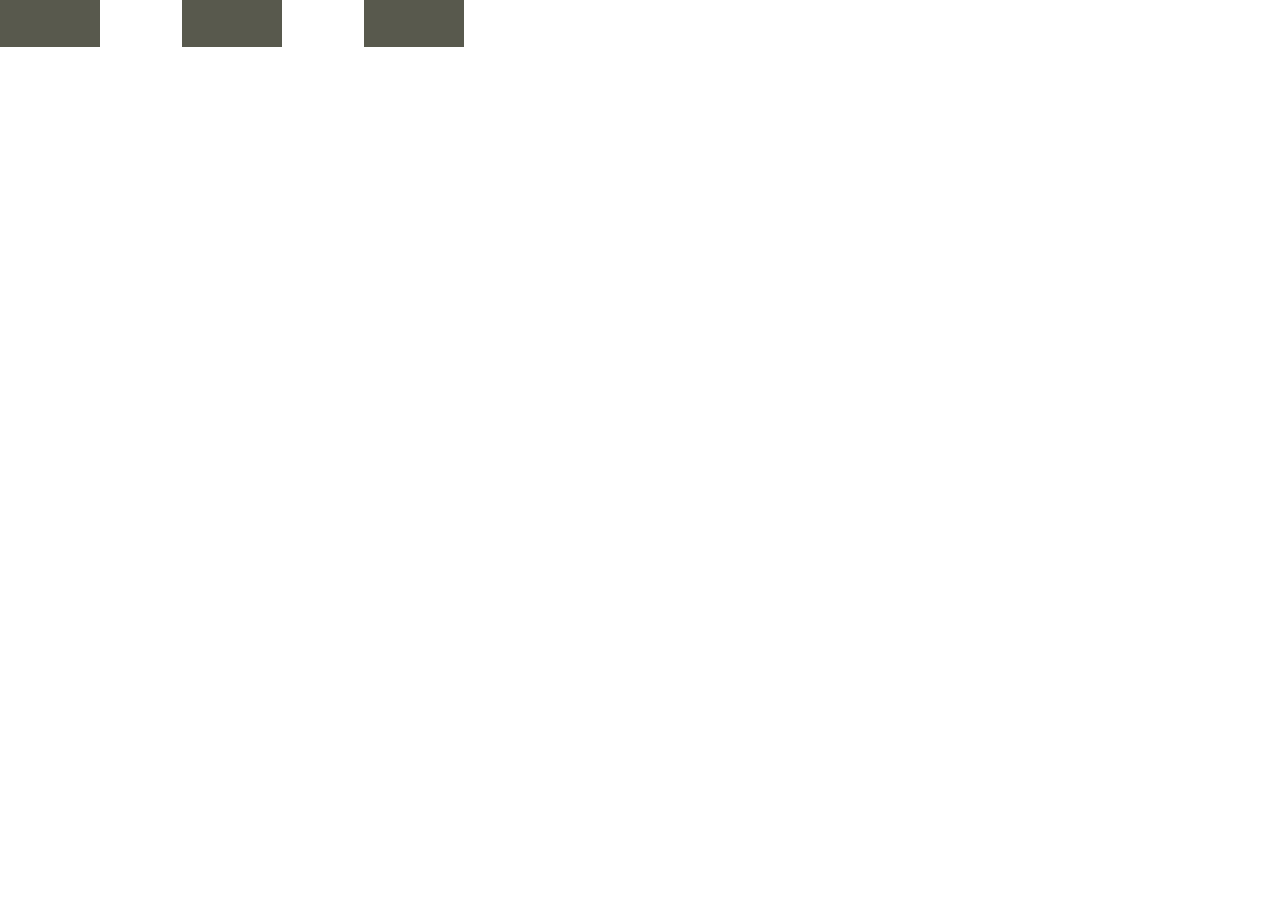
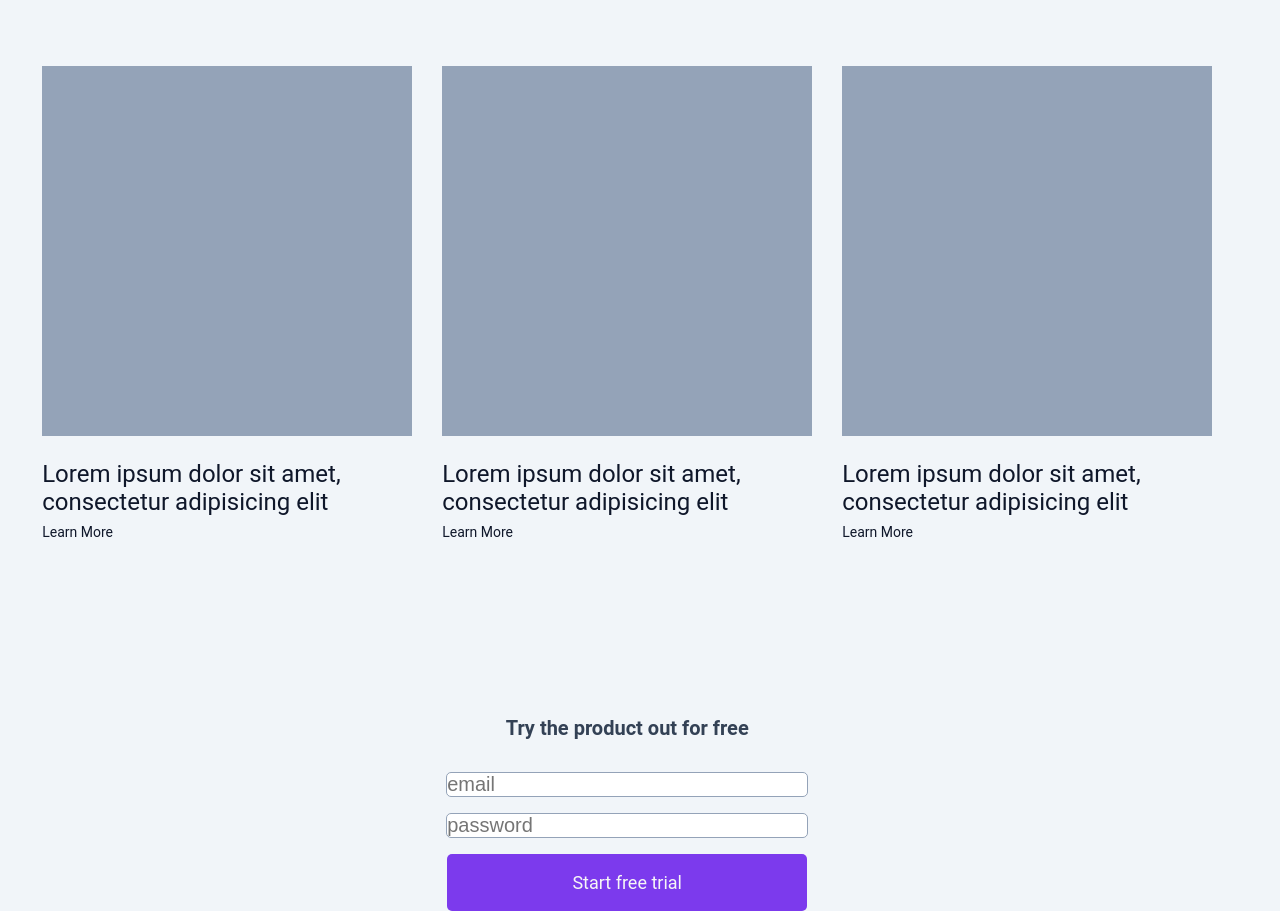
Before and after one commit to flavioacouto/desafio__1, a plain HTML site: page index.html in a window 1280 px wide. Shown: the part 860-1771 px from the top of the page. Before the commit the page ends 907 px from the top, so only its background shows below. Drawn offline with Linux system fonts and the light colour scheme; a web font is replaced by a local one.

Commit message:
atualizado

```diff
--- a/index.html
+++ b/index.html
@@ -5,6 +5,7 @@
     <meta http-equiv="X-UA-Compatible" content="IE=edge">
     <meta name="viewport" content="width=device-width, initial-scale=1.0">
     <link rel="stylesheet" href="styles/style.css">
+    <link rel="stylesheet" href="@import url('https://fonts.googleapis.com/css2?family=Roboto:wght@300;400;500;700;900&display=swap')">
     <title>Desafio</title>
 </head>
 <body>
@@ -20,6 +21,7 @@
             <a class="links__botao" href="#">Sign Up</a>
         </nav>
     </header>
+    <main>
         <section class="best__value">
             <h1 class="titulo__principal">Your Best Value Proposition</h1>
             <p class="best__value__paragrafo">Lorem ipsum, dolor sit amet consectetur adipisicing elit. Ea corrupti dolorem cum deleniti. Asperiores quia quis rerum tenetur facere id impedit quam cum rem soluta et porro non, nulla aliquam.</p>
@@ -31,17 +33,42 @@
                     <div class="bola3"></div>
             </div>
         </section>
-    </section>
+    </main>
+
     <section class="best__value__secundaria">
         <h2 class="titulo__secundario">Your Best Value Proposition</h2>
         <p class="best__value__secundaria__paragrafo">Lorem ipsum, dolor sit amet consectetur adipisicing elit. Ea corrupti dolorem cum deleniti. Asperiores quia quis rerum tenetur facere.</p>
-        <section class="best__value__quadrados">
+        <section class="best__value__secundaria__quadrados">
+            <section class="best__value__quadrado1">
                 <div class="best__value__espaco__quadrado1"></div>
-            <p>Learn More</p>
+                <p class="best__value__quadrado1__texto">Lorem ipsum dolor sit amet, <br>consectetur adipisicing elit</p>
+                <p class= "best__value__quadrado1__leia__mais">Learn More</p>
+            </section>
+            <section class="best__value__quadrado2">
                 <div class="best__value__espaco__quadrado2"></div>
-            <p>Learn More</p>
+                <p class="best__value__quadrado1__texto">Lorem ipsum dolor sit amet, <br>consectetur adipisicing elit</p>
+                <p class= "best__value__quadrado1__leia__mais">Learn More</p>
+            </section>
+            <section class="best__value__quadrado3">
                 <div class="best__value__espaco__quadrado3"></div>
-            <p>Learn More</p>
+                <p class="best__value__quadrado1__texto">Lorem ipsum dolor sit amet, <br>consectetur adipisicing elit</p>
+                <p class= "best__value__quadrado1__leia__mais">Learn More</p>
+            </section>
+        </section>
+    <section class="formulario">
+        <form action="#" method="post" autocomplete="on">
+                <fieldset class="formulario">
+                    <h3>Try the product out for free</h3>
+                    <p class="formulario__email">
+                        <label for="iemail"></label>
+                        <input type="email" name="email" class="botao__email" id="iemail" autocomplete="email" required placeholder="email">
+                    </p>
+                    <p class="formulario__senha">
+                        <input type="password" name="password" class="botao__senha" id="ipassword" autocomplete="password" required placeholder="password">
+                    </p>
+                    <a class="links__botao__getstarted" href="#">Start free trial</a>
+                </fieldset>
+        </form>
         </section>
     </section>
 
--- a/styles/style.css
+++ b/styles/style.css
@@ -1,13 +1,15 @@
 :root {
     --cor-primaria: #000000;
     --cor-secundaria: #F6F6F6;
-    --cor-terciaria_1: #58594D;
-    --cor-terciaria_2: #BFAF8F;
-    --cor-terciaria_3: #A69C8A;
-    --cor-terciaria_4: #dfdfdf;
-    --cor-terciaria_5: #8b0ff8b7;
+    --cor-terciaria_1: #94A3B8;
+    --cor-terciaria_2:#334155;
+    --cor-terciaria_3: #F1F5F9;
+    --cor-terciaria_4: #0F172A;
+    --cor-terciaria_5: #7C3AED;
+    --cor-terciaria_6: #334155;
+    --cor-terciaria_7:#94A3B8;
 
-    --fonte-principal: Arial, Helvetica, sans-serif
+    --fonte-principal: 'roboto', sans-serif
 
 
 }
@@ -18,9 +20,10 @@
 }
 
 body {
+    width: 98vw;
     box-sizing: border-box;
     font-family: var(--fonte-principal);
-    color: var(--cor-primaria);
+    background-color: var(--cor-terciaria_3);
 }
 
 header {
@@ -36,43 +39,51 @@ header {
 }
 
 .menu__texto {
-    font-size: 1.5rem;
-    font-weight: bold;
+
+    font-size: 24px;
+    font-weight: 700;
 }
 
 .links a {
+    font-size: 18px;
+    font-weight: 400;
     text-decoration: none;
     color: #000000;
     padding-left: 1rem;
 }
 
 .links__botao {
+    font-size: 18px;
+    font-weight: 400;
     color: #000000;
     text-decoration: none;
     background-color: var(--cor-terciaria_4);
     padding: 0.5rem 2.5rem;
     border: solid var(--cor-primaria) 0.05rem;
-    border-radius: 0.3rem;
+    border-radius: 5px;
 }
 
 .titulo__principal {
-    font-size: 2rem;
+    font-size: 48px;
+    font-weight: 500;
     text-align: center;
     padding: 2rem 0;
 }
 
 .best__value {
-    height: 70.6vh;
-    background-color: var(--cor-terciaria_4);
     padding-bottom: 2rem;
 }
 
 .best__value__paragrafo {
+    font-weight: 400;
+    font-size: 18px;
     text-align: center;
     padding: 0 8rem 2rem ;
 }
 
 .best__value__botao {
+    font-size: 18px;
+    font-weight: 400;
     display: block;
     margin: auto;
     padding: 1em 3em;
@@ -85,83 +96,150 @@ header {
 .best__value__espaco {
     display: flex;
     justify-content: center;
+    align-content: flex-end;
 }
 
 .best__value__espaco__bola {
     margin-top: 2rem;
     width: 70vw;
-    height: 30vh;
+    height: 40vh;
     background-color: #F6F6F6;
-    border: 0.05rem solid var(--cor-terciaria_2);
+    border: 0.05rem solid var(--cor-terciaria_1);
     border-bottom: none;
-    border-radius: 0.2rem 0.2rem 0 0;
+    border-radius: 4px 4px 0 0;
     padding: 10px;
 
 }
 
 .bola1 {
-    height: 10px;
-    width: 10px;
+    height: 12px;
+    width: 12px;
     background-color: #F6F6F6;
     border-radius: 50%;
-    border: solid var(--cor-terciaria_2) 0.025rem;
+    border: solid var(--cor-terciaria_1) 0.025rem;
     display: inline-block;
 }
 
 .bola2 {
-    height: 10px;
-    width: 10px;
+    height: 12px;
+    width: 12px;
     background-color: #F6F6F6;
     border-radius: 50%;
-    border: solid var(--cor-terciaria_2) 0.025rem;
+    border: solid var(--cor-terciaria_1) 0.025rem;
     display: inline-block;
 
 }
 .bola3 {
-    height: 10px;
-    width: 10px;
+    height: 12px;
+    width: 12px;
     background-color: #F6F6F6;
     border-radius: 50%;
-    border: solid var(--cor-terciaria_2) 0.025rem;
+    border: solid var(--cor-terciaria_1) 0.025rem;
     display: inline-block;
 }
 
+.best__value__secundaria {
+    width: 98vw;
+}
+
+.titulo__secundario {
+    color: var(--cor-terciaria_4);
+    text-align: center;
+    font-size: 24px;
+    font-weight: 600;
+    padding: 2rem 0
+}
+
+.best__value__secundaria__paragrafo {
+    color: var(--cor-terciaria_4);
+    font-size: 18px;
+    text-align: center;
+    padding: 0 8rem 4rem ;
+}
+
+.best__value__secundaria__quadrados {
+    display: flex;
+    justify-content: center;
+    color: var(--cor-terciaria_4);
+    font-size: 24px;
+    font-weight: 400;
+    gap: 30px;
+    padding-bottom: 6rem;
+}
+
 .best__value__espaco__quadrado1 {
-    height: 100px;
-    width: 100px;
+    height: 370px;
+    width: 370px;
     background-color: var(--cor-terciaria_1);
 }
 
 .best__value__espaco__quadrado2 {
-    height: 100px;
-    width: 100px;
+    height: 370px;
+    width: 370px;
     background-color: var(--cor-terciaria_1);
 }
 
 .best__value__espaco__quadrado3 {
-    height: 100px;
-    width: 100px;
+    height: 370px;
+    width: 370px;
     background-color: var(--cor-terciaria_1);
 }
 
-.best__value__secundaria {
-    width: 100vw;
+.best__value__quadrado1__texto {
+    padding: 1.5rem 0 0.5rem 0;
 }
 
-.titulo__secundario {
-    text-align: center;
-    padding: 2rem 0
+.best__value__quadrado1__leia__mais {
+    font-size: 14px;
+    flex-direction: column;
 }
 
-.best__value__secundaria__paragrafo {
+.formulario {
+    display: flex;
+    flex-direction: column;
     text-align: center;
-    padding: 0 8rem 2rem ;
+    gap: 1rem;
+    border: none;
 }
 
-.best__value__quadrados {
-    display: flex;
+
+h3 {
+    padding-top: 5rem;
+    padding-bottom: 1rem;
+    font-size: 20px;
+    font-weight: 600;
+    text-align: center;
+    color: var(--cor-terciaria_6);
 }
 
-.texto__quadrados {
-    display: block;
+.formulario__email input {
+    width: 22.5rem;
+    color: var(--cor-terciaria_7);
+    font-size: 20px;
+    font-weight: 400;
+    border: solid 1px var(--cor-terciaria_7);
+    border-radius: 0.3125rem;
 }
+
+.formulario__senha input {
+    width: 22.5rem;
+    color: var(--cor-terciaria_7);
+    font-size: 20px;
+    font-weight: 400;
+    border: solid 1px var(--cor-terciaria_7);
+    border-radius: 0.3125rem;
+}
+
+.links__botao__getstarted {
+    width: 22.5rem;
+    font-size: 18px;
+    font-weight: 400;
+    text-decoration: none;
+    display: inline-block;
+    padding: 1em 0;
+    color: var(--cor-secundaria);
+    background-color: var(--cor-terciaria_5);
+    border: none;
+    border-radius: 0.3125rem;
+    margin: auto;
+}
```
Lines whose indentation alone changed are shown as unchanged.
